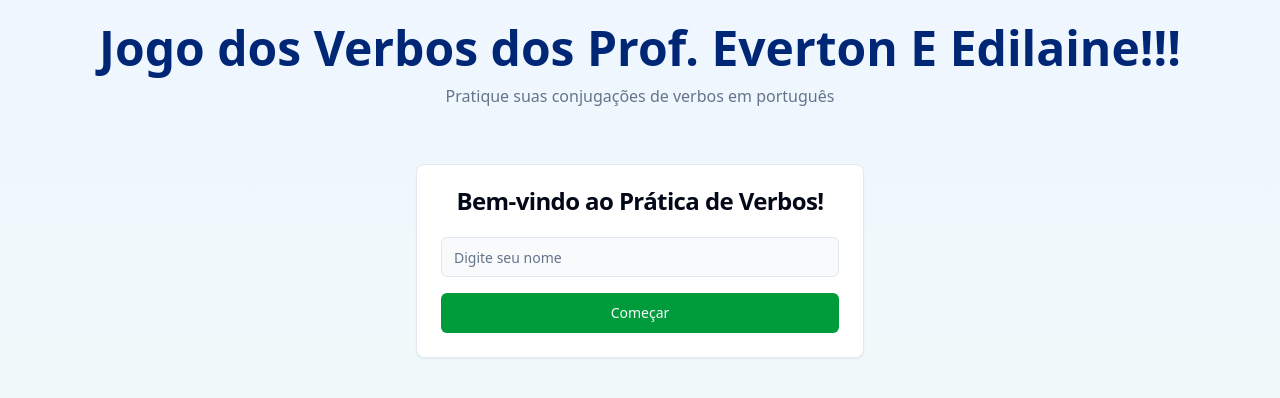
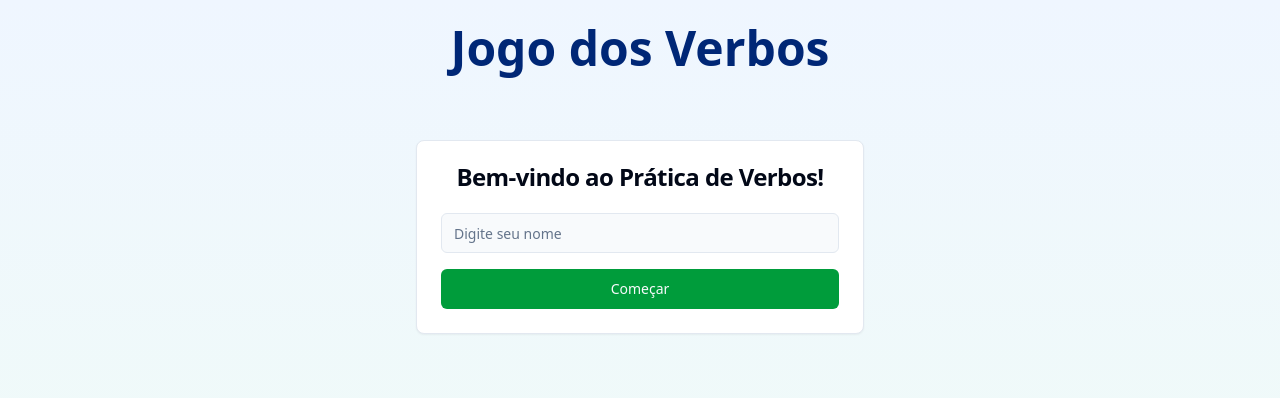
Before and after one commit to evertonbazu/tempo-de-verbos-amor, a React (Vite) app: page / in a window 1280 px wide. Shown: the top 398 px of the page. Built offline with nearby package versions, Linux system fonts and the light colour scheme; no server answers; the database is empty.

Commit message:
Visual edit in Lovable
Edited UI in Lovable

```diff
--- a/src/components/Header.tsx
+++ b/src/components/Header.tsx
@@ -1,24 +1,17 @@
-
 import React from 'react';
 import { cn } from '@/lib/utils';
-
 interface HeaderProps {
   className?: string;
 }
-
-const Header: React.FC<HeaderProps> = ({ className }) => {
-  return (
-    <header className={cn("py-6 text-center", className)}>
+const Header: React.FC<HeaderProps> = ({
+  className
+}) => {
+  return <header className={cn("py-6 text-center", className)}>
       <div className="container mx-auto">
-        <h1 className="text-3xl md:text-4xl lg:text-5xl font-bold text-ptblue">
-          Jogo dos Verbos dos Prof. Everton E Edilaine!!!
-        </h1>
+        <h1 className="text-3xl md:text-4xl lg:text-5xl font-bold text-ptblue">Jogo dos Verbos</h1>
         <p className="mt-3 text-muted-foreground max-w-md mx-auto">
-          Pratique suas conjugações de verbos em português
-        </p>
+      </p>
       </div>
-    </header>
-  );
+    </header>;
 };
-
 export default Header;
```
